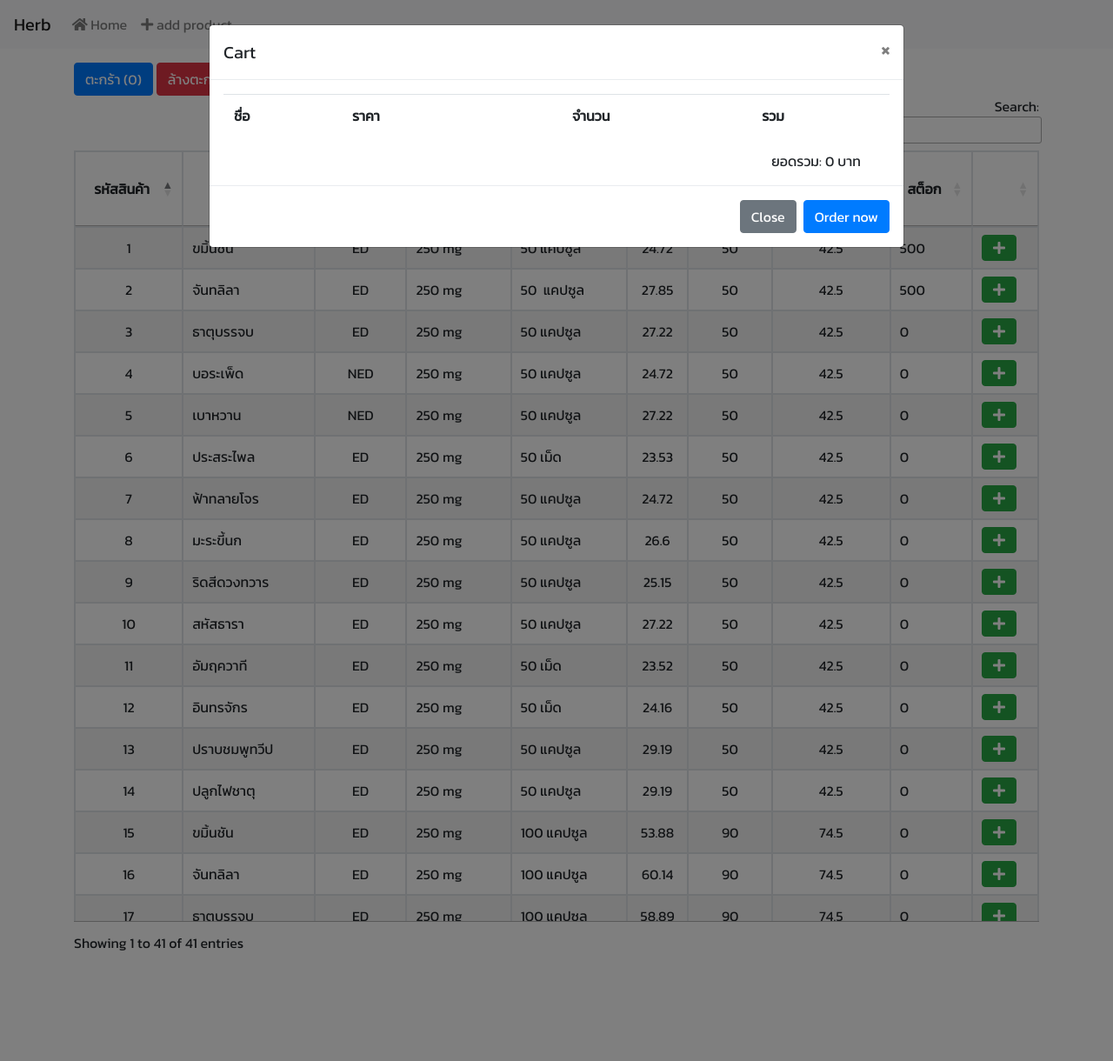
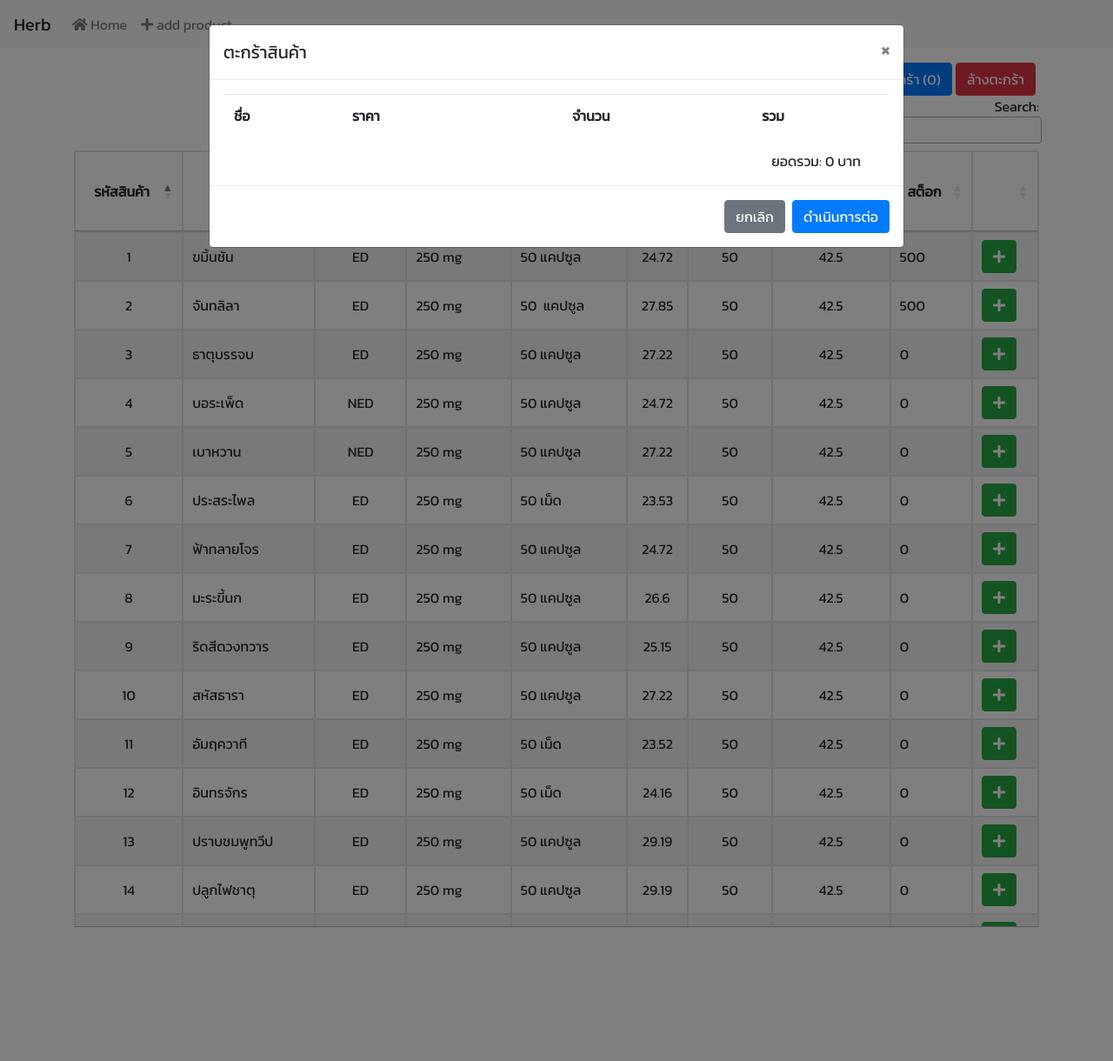
Before and after one commit to ThanakitKongKang/Herb_Internship, a PHP site: page / in a window 1280 px wide, after a click that opens the changed part. Shown: the top 1220 px of the page at 87% size. Run offline with PHP 8.4, Linux system fonts and the light colour scheme; data comes from the database, SQL or seed files in the repository; lists and menus that the app fills with data are empty; some libraries are stand-ins or nearby versions.

Commit message:
import head.php fixed

```diff
--- a/head.php
+++ b/head.php
@@ -8,34 +8,39 @@ session_start(); ?>
     <meta http-equiv="X-UA-Compatible" content="IE=edge">
 
     <meta name="viewport" content="width=device-width, initial-scale=1">
-
+    <link rel="icon" href="_etc/herb.ico">
+   <!-- bootstrap -->
+    <!-- <link rel="stylesheet" href="https://maxcdn.bootstrapcdn.com/bootstrap/4.0.0-alpha.6/css/bootstrap.min.css" integrity="sha384-rwoIResjU2yc3z8GV/NPeZWAv56rSmLldC3R/AZzGRnGxQQKnKkoFVhFQhNUwEyJ" crossorigin="anonymous"> -->
     <link rel="stylesheet" type="text/css" media="screen" href="./css/bootstrap.min.css">
     <!-- <link rel="stylesheet" href="https://stackpath.bootstrapcdn.com/bootstrap/4.3.1/css/bootstrap.min.css" integrity="sha384-ggOyR0iXCbMQv3Xipma34MD+dH/1fQ784/j6cY/iJTQUOhcWr7x9JvoRxT2MZw1T" crossorigin="anonymous"> -->
+
+    <!-- jquery -->
+    <script src="https://code.jquery.com/jquery-3.3.1.slim.min.js" integrity="sha384-q8i/X+965DzO0rT7abK41JStQIAqVgRVzpbzo5smXKp4YfRvH+8abtTE1Pi6jizo" crossorigin="anonymous"></script>
+    <!-- <script src='https://cdnjs.cloudflare.com/ajax/libs/jquery/3.1.0/jquery.min.js'></script> -->
     <script type="text/javascript" src="https://code.jquery.com/jquery-3.3.1.js"></script>
 
+    <!-- js -->
     <script src="https://cdnjs.cloudflare.com/ajax/libs/popper.js/1.14.3/umd/popper.min.js" integrity="sha384-ZMP7rVo3mIykV+2+9J3UJ46jBk0WLaUAdn689aCwoqbBJiSnjAK/l8WvCWPIPm49" crossorigin="anonymous"></script>
+    <script src="https://cdnjs.cloudflare.com/ajax/libs/tether/1.4.0/js/tether.min.js" integrity="sha384-DztdAPBWPRXSA/3eYEEUWrWCy7G5KFbe8fFjk5JAIxUYHKkDx6Qin1DkWx51bBrb" crossorigin="anonymous"></script>
+    <!-- <script src="https://maxcdn.bootstrapcdn.com/bootstrap/4.0.0-alpha.6/js/bootstrap.min.js" integrity="sha384-vBWWzlZJ8ea9aCX4pEW3rVHjgjt7zpkNpZk+02D9phzyeVkE+jo0ieGizqPLForn" crossorigin="anonymous"></script> -->
     <script src="./js/bootstrap.min.js"></script>
     <!-- <script src="https://stackpath.bootstrapcdn.com/bootstrap/4.3.1/js/bootstrap.min.js" integrity="sha384-JjSmVgyd0p3pXB1rRibZUAYoIIy6OrQ6VrjIEaFf/nJGzIxFDsf4x0xIM+B07jRM" crossorigin="anonymous"></script> -->
 
-
+    <!-- font -->
     <link href="https://fonts.googleapis.com/css?family=Kanit" rel="stylesheet">
     <link rel="stylesheet" href="https://use.fontawesome.com/releases/v5.8.1/css/all.css" integrity="sha384-50oBUHEmvpQ+1lW4y57PTFmhCaXp0ML5d60M1M7uH2+nqUivzIebhndOJK28anvf" crossorigin="anonymous">
     <link rel="shortcut icon" type="image/x-icon" href="favicon.ico" />
+
+    <!-- datatables -->
     <script type="text/javascript" src="https://cdn.datatables.net/v/dt/dt-1.10.18/fh-3.1.4/kt-2.5.0/r-2.2.2/sc-2.0.0/datatables.min.js"></script>
-
     <script type="text/javascript" src="https://cdn.datatables.net/1.10.19/js/jquery.dataTables.min.js"></script>
     <script type="text/javascript" src="https://cdn.datatables.net/1.10.19/js/dataTables.bootstrap4.min.js"></script>
     <link rel="stylesheet" type="text/css" href="https://cdnjs.cloudflare.com/ajax/libs/twitter-bootstrap/4.1.3/css/bootstrap.css" />
     <!-- <link rel="stylesheet" type="text/css" href="https://cdn.datatables.net/1.10.19/css/dataTables.bootstrap4.min.css" /> -->
     <link rel="stylesheet" type="text/css" href="https://cdn.datatables.net/1.10.19/css/jquery.dataTables.min.css" />
 
-    <script src="https://cdnjs.cloudflare.com/ajax/libs/tether/1.4.0/js/tether.min.js" integrity="sha384-DztdAPBWPRXSA/3eYEEUWrWCy7G5KFbe8fFjk5JAIxUYHKkDx6Qin1DkWx51bBrb" crossorigin="anonymous"></script>
     <!-- alert -->
     <script src="https://cdn.jsdelivr.net/npm/sweetalert2@8"></script>
-
-    <!-- cart -->
-    <script type="text/javascript" src="./js/cart.js"></script>
-    <script src="https://cdnjs.cloudflare.com/ajax/libs/tether/1.4.0/js/tether.min.js" integrity="sha384-DztdAPBWPRXSA/3eYEEUWrWCy7G5KFbe8fFjk5JAIxUYHKkDx6Qin1DkWx51bBrb" crossorigin="anonymous"></script>
 
     <style>
         body {
@@ -53,5 +58,7 @@ session_start(); ?>
 </head>
 
 <body>
+
     <?php include('header.php'); ?>
+
 </body>
--- a/index.php
+++ b/index.php
@@ -1,56 +1,16 @@
-<?php include "./model/connect.php";
-session_start(); ?>
+<?php  //include from root php's style
+$path = $_SERVER['DOCUMENT_ROOT'];
+$path .= "/herb_internship/head.php";
+include_once($path);
+
+?>
+<html>
 
 <head>
-    <meta charset="utf-8">
-    <meta http-equiv="X-UA-Compatible" content="IE=edge">
-
-    <meta name="viewport" content="width=device-width, initial-scale=1">
-    <title>หน้าหลัก</title>
-
-    <!-- bootstrap -->
-    <!-- <link rel="stylesheet" href="https://maxcdn.bootstrapcdn.com/bootstrap/4.0.0-alpha.6/css/bootstrap.min.css" integrity="sha384-rwoIResjU2yc3z8GV/NPeZWAv56rSmLldC3R/AZzGRnGxQQKnKkoFVhFQhNUwEyJ" crossorigin="anonymous"> -->
-    <link rel="stylesheet" type="text/css" media="screen" href="./css/bootstrap.min.css">
-    <!-- <link rel="stylesheet" href="https://stackpath.bootstrapcdn.com/bootstrap/4.3.1/css/bootstrap.min.css" integrity="sha384-ggOyR0iXCbMQv3Xipma34MD+dH/1fQ784/j6cY/iJTQUOhcWr7x9JvoRxT2MZw1T" crossorigin="anonymous"> -->
-
-    <!-- jquery -->
-    <script src="https://code.jquery.com/jquery-3.3.1.slim.min.js" integrity="sha384-q8i/X+965DzO0rT7abK41JStQIAqVgRVzpbzo5smXKp4YfRvH+8abtTE1Pi6jizo" crossorigin="anonymous"></script>
-    <!-- <script src='https://cdnjs.cloudflare.com/ajax/libs/jquery/3.1.0/jquery.min.js'></script> -->
-    <script type="text/javascript" src="https://code.jquery.com/jquery-3.3.1.js"></script>
-
-    <!-- js -->
-    <script src="https://cdnjs.cloudflare.com/ajax/libs/popper.js/1.14.3/umd/popper.min.js" integrity="sha384-ZMP7rVo3mIykV+2+9J3UJ46jBk0WLaUAdn689aCwoqbBJiSnjAK/l8WvCWPIPm49" crossorigin="anonymous"></script>
-    <script src="https://cdnjs.cloudflare.com/ajax/libs/tether/1.4.0/js/tether.min.js" integrity="sha384-DztdAPBWPRXSA/3eYEEUWrWCy7G5KFbe8fFjk5JAIxUYHKkDx6Qin1DkWx51bBrb" crossorigin="anonymous"></script>
-    <!-- <script src="https://maxcdn.bootstrapcdn.com/bootstrap/4.0.0-alpha.6/js/bootstrap.min.js" integrity="sha384-vBWWzlZJ8ea9aCX4pEW3rVHjgjt7zpkNpZk+02D9phzyeVkE+jo0ieGizqPLForn" crossorigin="anonymous"></script> -->
-    <script src="./js/bootstrap.min.js"></script>
-    <!-- <script src="https://stackpath.bootstrapcdn.com/bootstrap/4.3.1/js/bootstrap.min.js" integrity="sha384-JjSmVgyd0p3pXB1rRibZUAYoIIy6OrQ6VrjIEaFf/nJGzIxFDsf4x0xIM+B07jRM" crossorigin="anonymous"></script> -->
-
-    <!-- font -->
-    <link href="https://fonts.googleapis.com/css?family=Kanit" rel="stylesheet">
-    <link rel="stylesheet" href="https://use.fontawesome.com/releases/v5.8.1/css/all.css" integrity="sha384-50oBUHEmvpQ+1lW4y57PTFmhCaXp0ML5d60M1M7uH2+nqUivzIebhndOJK28anvf" crossorigin="anonymous">
-    <link rel="shortcut icon" type="image/x-icon" href="favicon.ico" />
-
-    <!-- datatables -->
-    <script type="text/javascript" src="https://cdn.datatables.net/v/dt/dt-1.10.18/fh-3.1.4/kt-2.5.0/r-2.2.2/sc-2.0.0/datatables.min.js"></script>
-    <script type="text/javascript" src="https://cdn.datatables.net/1.10.19/js/jquery.dataTables.min.js"></script>
-    <script type="text/javascript" src="https://cdn.datatables.net/1.10.19/js/dataTables.bootstrap4.min.js"></script>
-    <link rel="stylesheet" type="text/css" href="https://cdnjs.cloudflare.com/ajax/libs/twitter-bootstrap/4.1.3/css/bootstrap.css" />
-    <!-- <link rel="stylesheet" type="text/css" href="https://cdn.datatables.net/1.10.19/css/dataTables.bootstrap4.min.css" /> -->
-    <link rel="stylesheet" type="text/css" href="https://cdn.datatables.net/1.10.19/css/jquery.dataTables.min.css" />
-
-    <!-- alert -->
-    <script src="https://cdn.jsdelivr.net/npm/sweetalert2@8"></script>
-
-    <style>
-        body {
-            font-family: 'Kanit', sans-serif;
-        }
-    </style>
-
+    <title>Herb retail</title>
 </head>
 
 <body>
-    <?php include('header.php'); ?>
     <div class="container">
         <?php
         include($_SERVER['DOCUMENT_ROOT'] . "/herb_internship/model/model_product.php");
@@ -62,8 +22,9 @@ session_start(); ?>
             <!-- ตะกร้า -->
             <div class="row">
                 <div class="col">
-                    <button type="button" class="btn btn-primary" data-toggle="modal" data-target="#cart">ตะกร้า (<span class="total-count"></span>)</button>
-                    <button class="clear-cart btn btn-danger">ล้างตะกร้า</button></div>
+                    <button style="float:right" class="clear-cart btn btn-danger mx-1">ล้างตะกร้า</button>
+                    <button type="button" style="float:right" class="display-cart btn btn-primary" data-toggle="modal" data-target="#cart" title="คลิกหรือกดปุ่ม space เพื่อแสดงตะกร้าสินค้า"><i class="fas fa-shopping-cart"></i> ตะกร้า (<span class="total-count"></span>)</button>
+                </div>
             </div>
 
             <table class="table table-striped table-bordered" id="product" data-page-length='25'>
@@ -136,14 +97,17 @@ session_start(); ?>
         var table = $('#product').DataTable({
             scrollY: 800,
             scrollCollapse: true,
-            paging: false
+            paging: false,
+            info: false
         });
-        $('#product tbody').on('click', 'tr', function() {
 
 
-            // alert(table.rows('.selected').data());
+        // table.columns(1).search(this.value).draw();
+        $(this).on("keypress", function(event) {
+            if (event.keyCode == 32) {
+                displayCart();
+                $('#cart').modal('show');
+            }
         });
     });
 </script>
-
-</html>
--- a/modalbox/cart_modal.php
+++ b/modalbox/cart_modal.php
@@ -20,7 +20,7 @@
     <div class="modal-dialog modal-lg" role="document">
         <div class="modal-content">
             <div class="modal-header">
-                <h5 class="modal-title" id="exampleModalLabel">Cart</h5>
+                <h5 class="modal-title" id="exampleModalLabel">ตะกร้าสินค้า</h5>
                 <button type="button" class="close" data-dismiss="modal" aria-label="Close">
                     <span aria-hidden="true">&times;</span>
                 </button>
@@ -31,9 +31,9 @@
                 </table>
                 <div class="row justify-content-end pr-5">ยอดรวม: <span class="total-cart px-1"></span> บาท</div>
             </div>
-            <div class="modal-footer">
-                <button type="button" class="btn btn-secondary" data-dismiss="modal">Close</button>
-                <button type="button" class="btn btn-primary">Order now</button>
+            <div class="cart-button modal-footer">
+                <button type="button" class="btn btn-secondary" data-dismiss="modal">ยกเลิก</button>
+                <button type="button" class="calculate-cart btn btn-primary">ดำเนินการต่อ</button>
             </div>
         </div>
     </div>
```
Also changed, not shown: js/cart.js (+51 -9 lines), model/model_order_make.php (added, +14 -0 lines), _etc/herb.ico (added).
